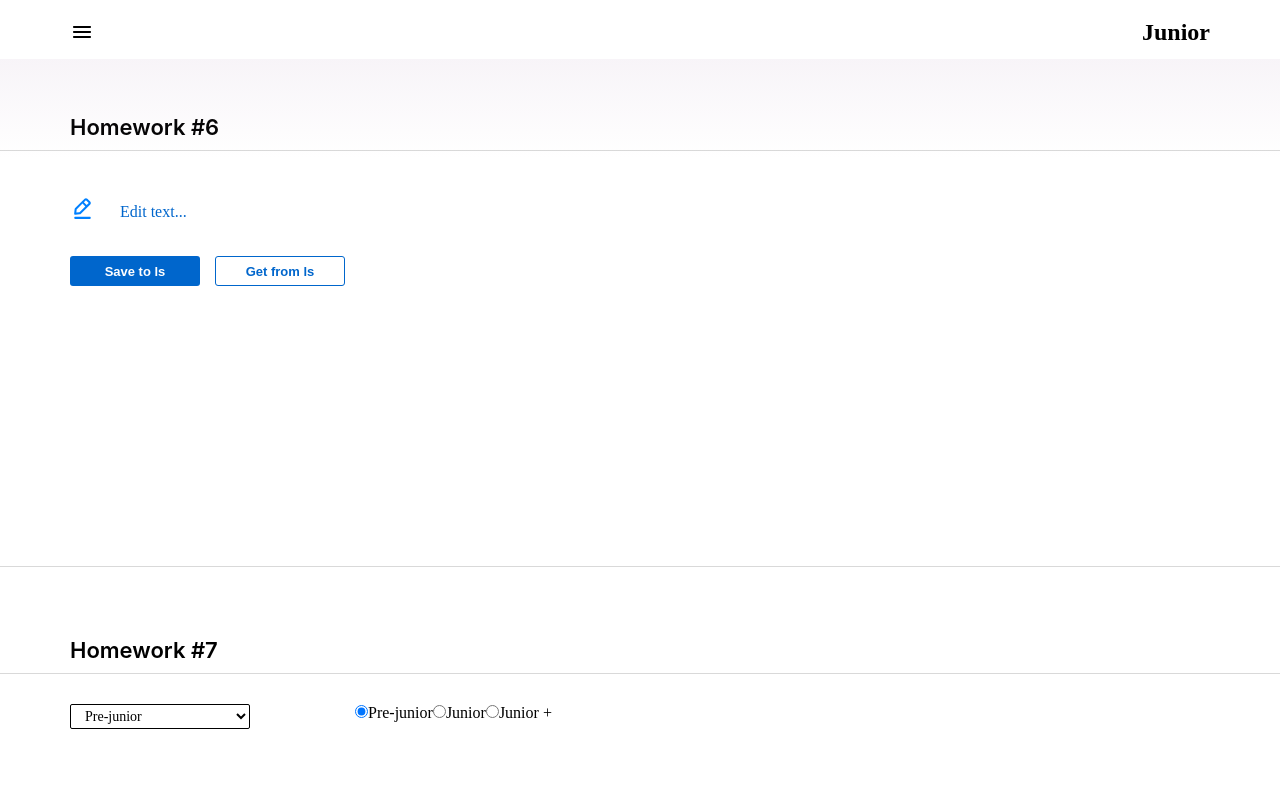
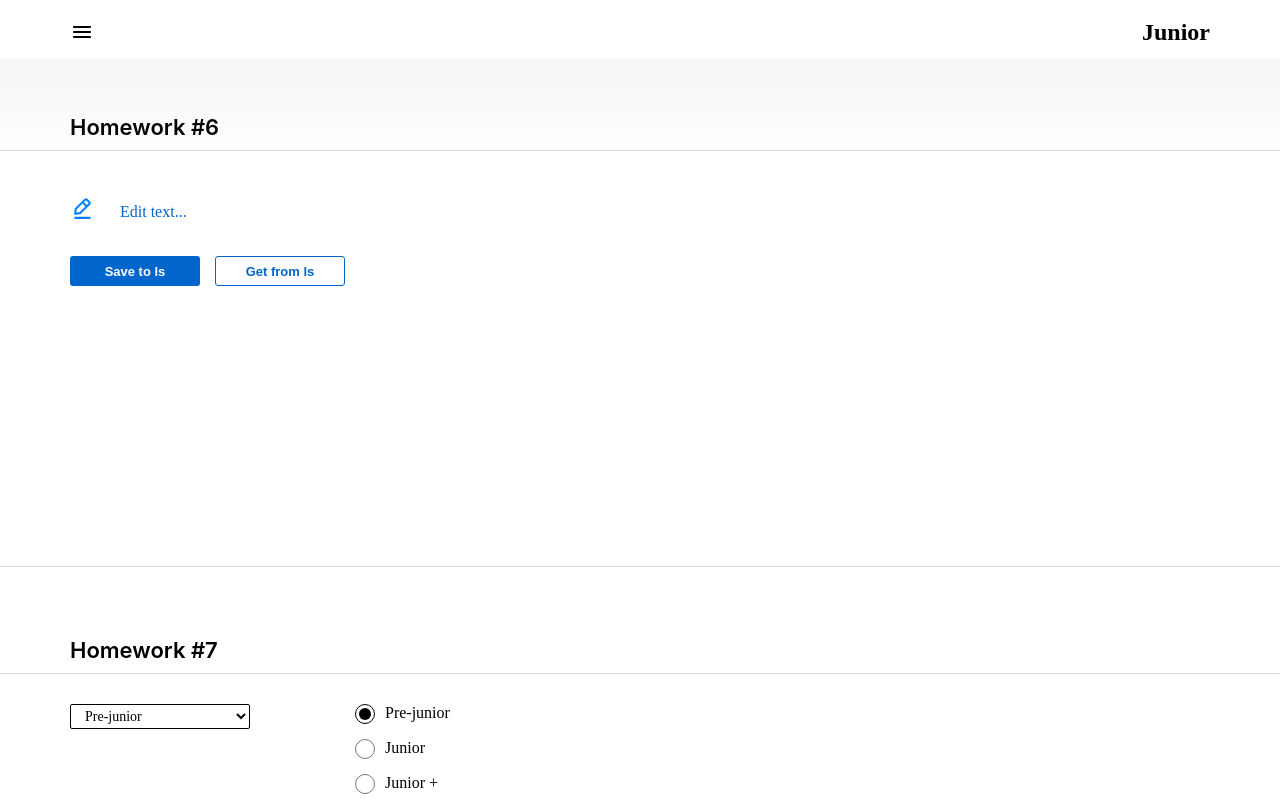
Before and after one commit to VitaMirosh/hws2-master, a React (Create React App) app: page /#/junior in a window 1280 px wide. Shown: the top 800 px of the page. Built offline with nearby package versions, Linux system fonts and the light colour scheme.

Commit message:
add style:superRadio

```diff
--- a/src/s2-homeworks/hw07/common/c6-SuperRadio/SuperRadio.module.css
+++ b/src/s2-homeworks/hw07/common/c6-SuperRadio/SuperRadio.module.css
@@ -1,4 +1,8 @@
 .radio {
+    margin-right: 10px;
+    width: 20px;
+    height: 20px;
+    accent-color: black;
 }
 
 .radio::before {
@@ -9,6 +13,12 @@
 }
 
 .label {
+    display: flex;
+    margin-bottom: 15px;
+    font-family: Montserrat;
+    font-weight: 400;
+    font-size: 16px;
+
 }
 
 .options {
```
